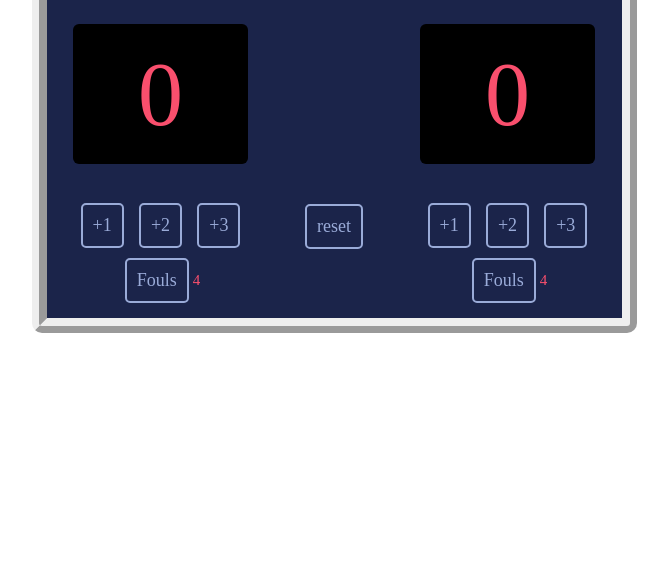
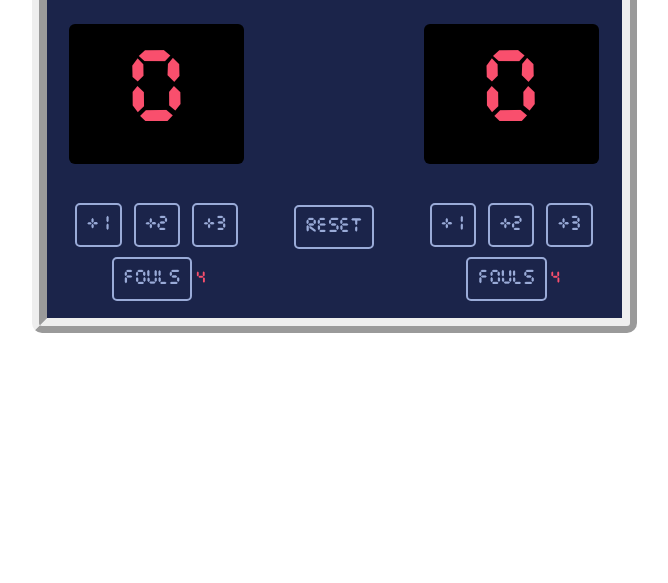
Before and after one commit to swaytuned/Scoreboard, a plain HTML site: page index.html in a window 1280 px wide. Shown: the part 217-800 px from the top of the page, without its empty margins (306-974 px from the left). Drawn offline with Linux system fonts and the light colour scheme; the site is published under a folder, as on GitHub Pages, so addresses that start at the root find nothing.

Commit message:
Update index.css

```diff
--- a/index.css
+++ b/index.css
@@ -6,7 +6,7 @@ body {
 }
 /*font*/
 @font-face{
-    src: url(/CursedTimerUlil-Aznm.ttf);
+    src: url(CursedTimerUlil-Aznm.ttf);
     font-family: CursedTimerUlil-Aznm;
 }
 /*main container for div*/
```
